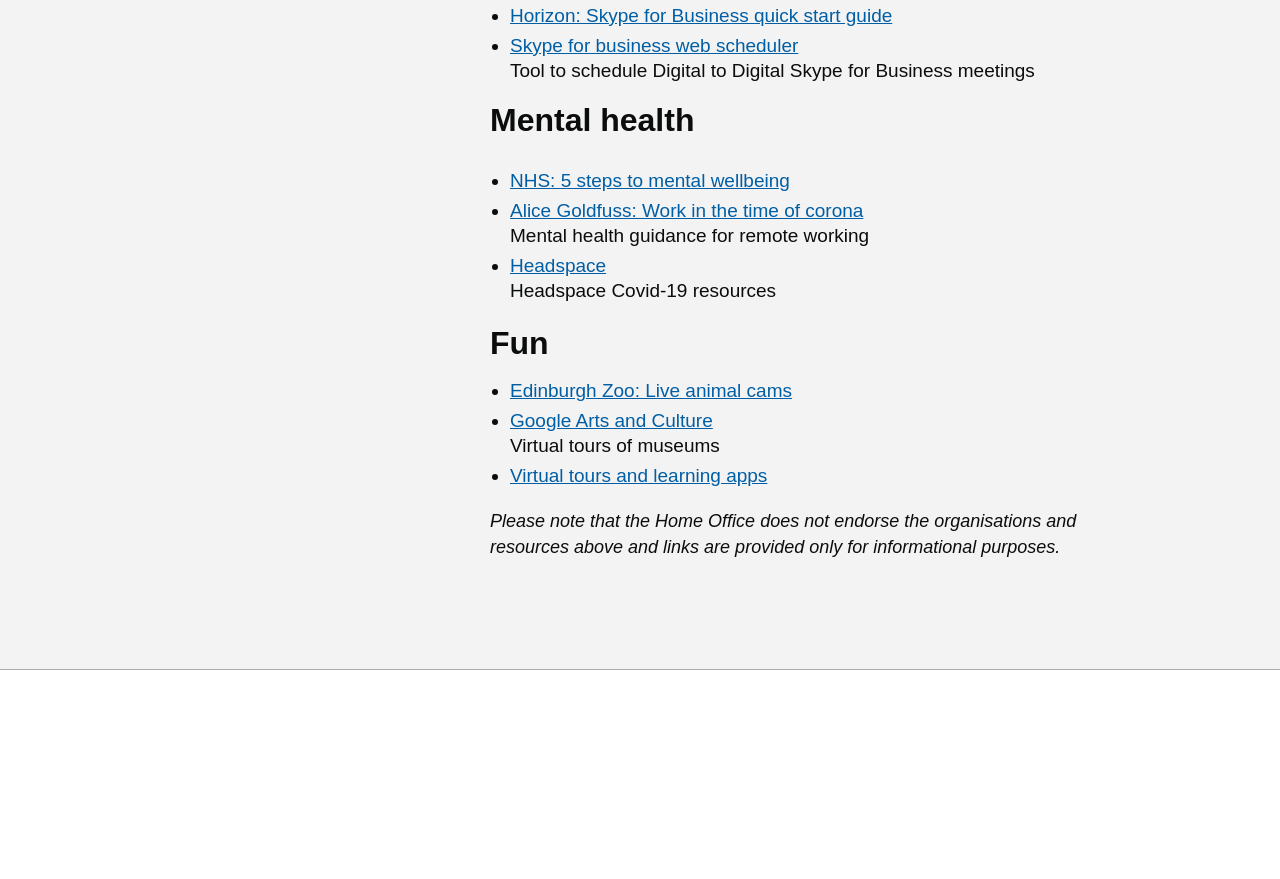
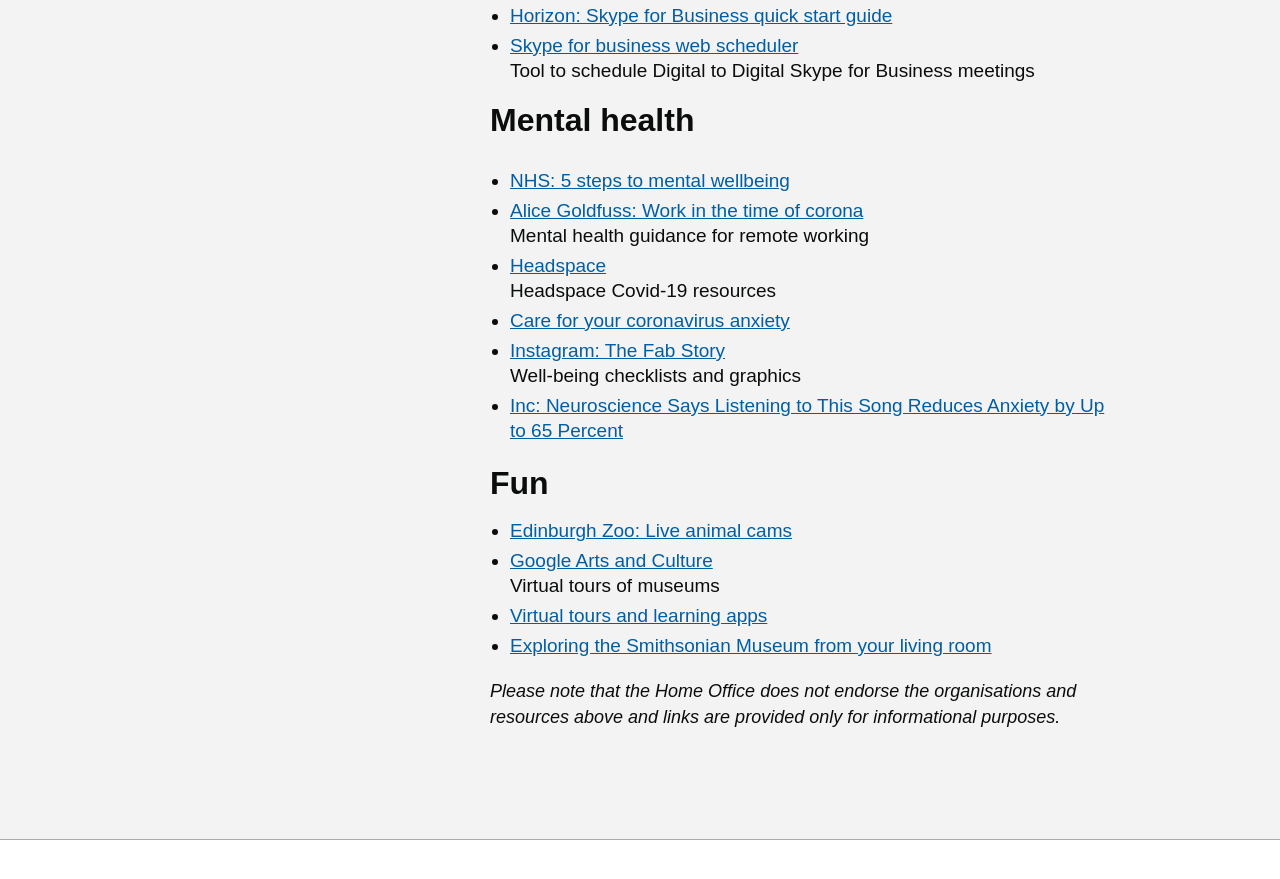
Before and after one commit to UKHomeOffice/playbook, a Jekyll site: the page built from index.md, in a window 1280 px wide and 900 px high, scrolled down 1327 px. Shown: the top 879 px of the window. Built offline with Jekyll 4.4.1, drawn with Linux system fonts in a browser that asks for light colours; nearby versions of some CDN libraries; some web fonts are replaced; the repository's description, which GitHub fills in, is left out; before the commit the page ends 2057 px from its top, so only the background shows below that; some of the changed text lies outside the part shown.

Commit message:
grammer fixes and new entries in MH and Fun

```diff
--- a/_layouts/page.html
+++ b/_layouts/page.html
@@ -5,7 +5,7 @@
   <div class="phase-banner">
   <p>
     <strong class="phase-tag">Prototype</strong>
-    <span>This is a prototype. It is not an official product or service. You can <a href="mailto:remoteworking@digital.homeoffice.gov.uk>">email us</a> any feedback</span>
+    <span>This is a prototype. It is not an official product or service. You can <a href="mailto:remoteworking@digital.homeoffice.gov.uk>">email us</a> any feedback.</span>
   </p>
 </div>
 
--- a/index.md
+++ b/index.md
@@ -10,7 +10,7 @@
 ## General remote guides
 - [National Cyber Securty Centre (NCSC): Homeworking](https://www.ncsc.gov.uk/guidance/home-working)
 Guide to preparing your organisation and staff
-- [Coronovirus tech handbook: Remote resources](https://coronavirustechhandbook.com/remote)
+- [Coronavirus tech handbook: Remote resources](https://coronavirustechhandbook.com/remote)
 A crowdsourced set of resources on remote working
 - [BBC: Five ways to work well from home](https://www.bbc.co.uk/news/business-51868894)
 BBC news article on remote Working
@@ -54,6 +54,10 @@
 Mental health guidance for remote working
 - [Headspace](https://www.headspace.com/covid-19)
 Headspace Covid-19 resources
+- [Care for your coronavirus anxiety](https://www.virusanxiety.com/)
+- [Instagram: The Fab Story](https://www.instagram.com/thefabstory/)
+Well-being checklists and graphics
+- [Inc: Neuroscience Says Listening to This Song Reduces Anxiety by Up to 65 Percent](https://www.inc.com/melanie-curtin/neuroscience-says-listening-to-this-one-song-reduces-anxiety-by-up-to-65-percent.html)
 
 ## Fun
 
@@ -61,5 +65,6 @@
 - [Google Arts and Culture](https://artsandculture.google.com/explore)
 Virtual tours of museums
 - [Virtual tours and learning apps](https://docs.google.com/document/d/1YfcmgRDbP-Kfrh0-jTyFP2fNWsbNXdJAemblLiCRHdA/edit)
+- [Exploring the Smithsonian Museum from your living room](https://www.smithsonianmag.com/smithsonian-institution/how-virtually-explore-smithsonian-your-living-room-180974436/)
 
 _Please note that the Home Office does not endorse the organisations and resources above and links are provided only for informational purposes._
```
